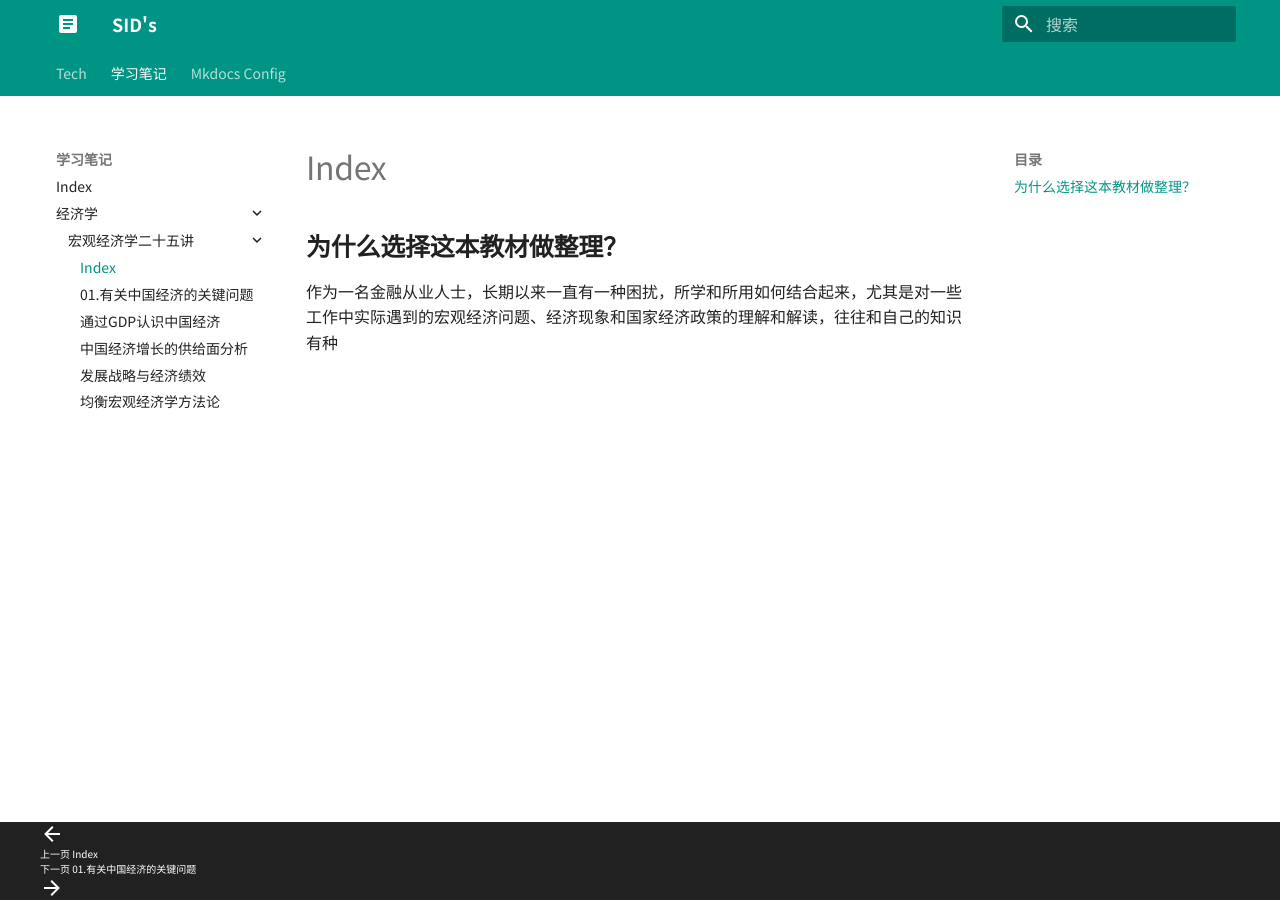
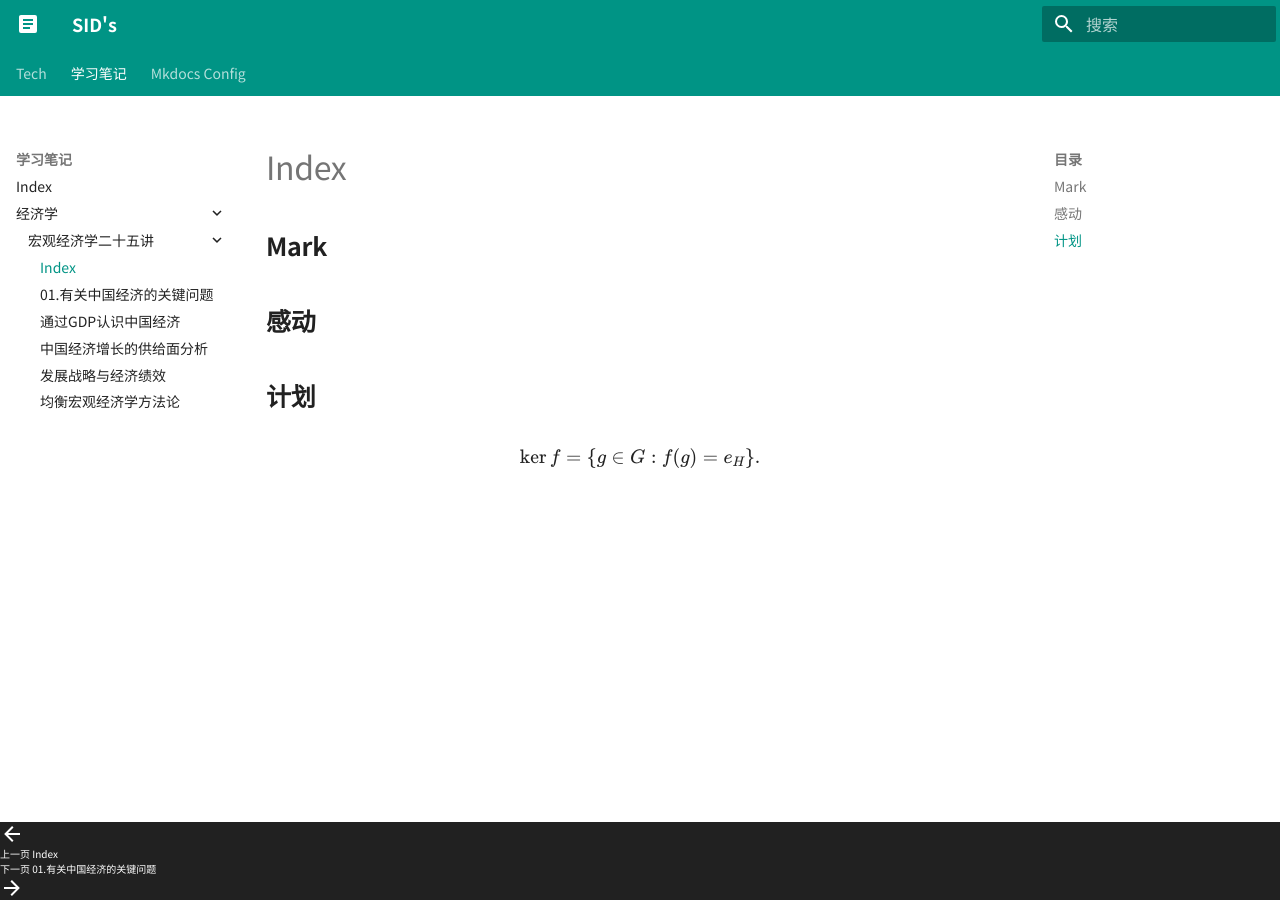
Before and after one commit to sidkang/note, an MkDocs documentation site: the page built from docs/note/economics/lectures_on_macroeconomics/index.md, in a window 1280 px wide. Built offline with MkDocs 1.6.1 and Material for MkDocs 9.7.7, drawn with Linux system fonts in a browser that asks for light colours.

Commit message:
update css for show full title

```diff
--- a/docs/note/economics/lectures_on_macroeconomics/index.md
+++ b/docs/note/economics/lectures_on_macroeconomics/index.md
@@ -1,5 +1,11 @@
 # Index
 
-## 为什么选择这本教材做整理？
+## Mark
 
-作为一名金融从业人士，长期以来一直有一种困扰，所学和所用如何结合起来，尤其是对一些工作中实际遇到的宏观经济问题、经济现象和国家经济政策的理解和解读，往往和自己的知识有种
+## 感动
+
+## 计划
+
+$$
+\operatorname{ker} f=\{g\in G:f(g)=e_{H}\}{\mbox{.}}
+$$
--- a/docs/stylesheets/extra.css
+++ b/docs/stylesheets/extra.css
@@ -6,7 +6,7 @@
 
 .md-grid {
   /* max-width: initial; */
-  max-width: 1200px;
+  max-width: 1280px;
 }
 
 /* 临时解决方案：网页标题无法被完整显示 */
--- a/mkdocs.yml
+++ b/mkdocs.yml
@@ -30,6 +30,7 @@ extra_css:
   - stylesheets/extra.css
 extra_javascript:
   - javascripts/extra_mermaid.js
+  # MathJax Required
   - javascripts/mathjax.js
   - https://polyfill.io/v3/polyfill.min.js?features=es6
   - https://cdn.jsdelivr.net/npm/mathjax@3/es5/tex-mml-chtml.js
```
Also changed, not shown: docs/javascripts/mathjax.js (line endings or trailing spaces), 1 other file.
